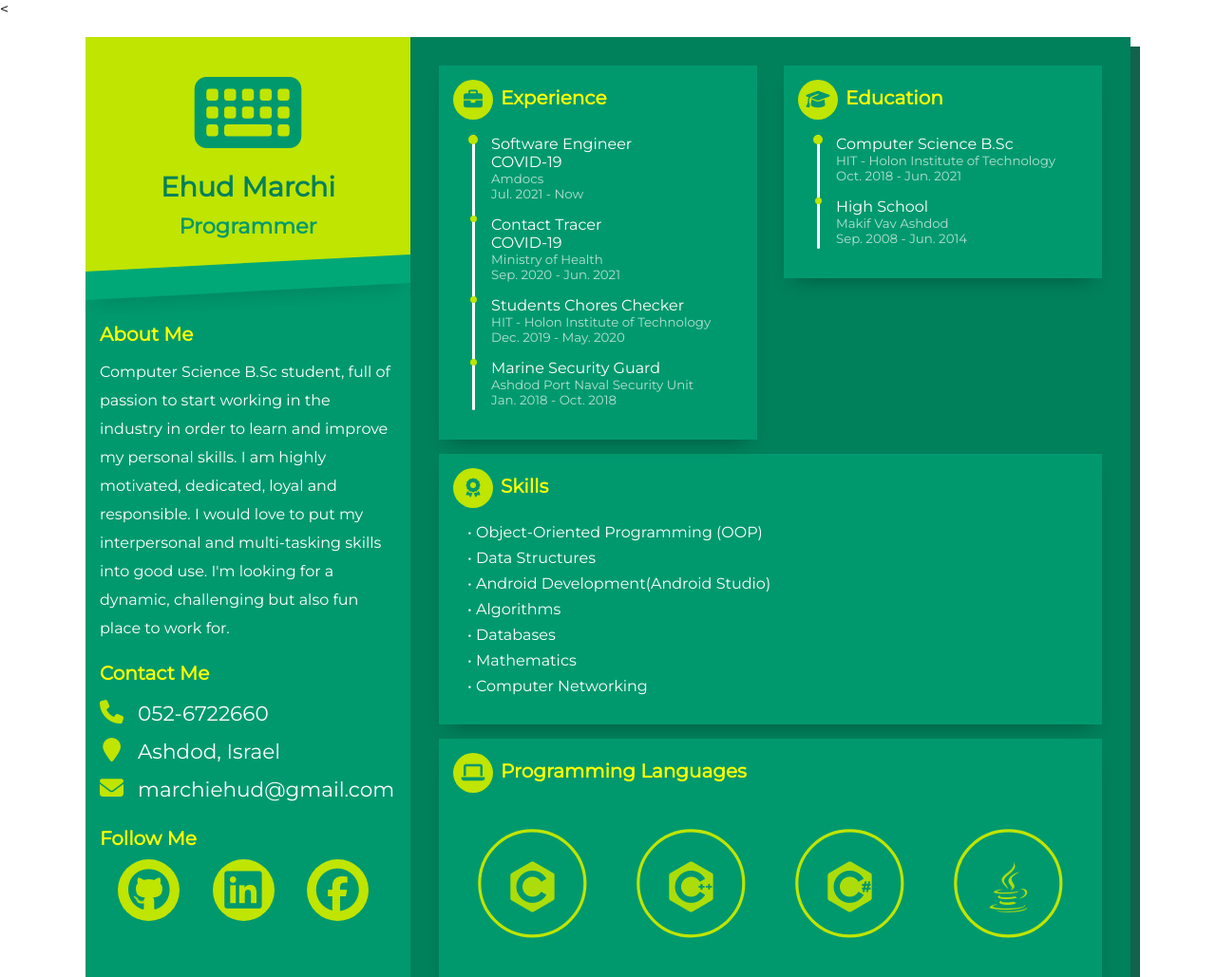
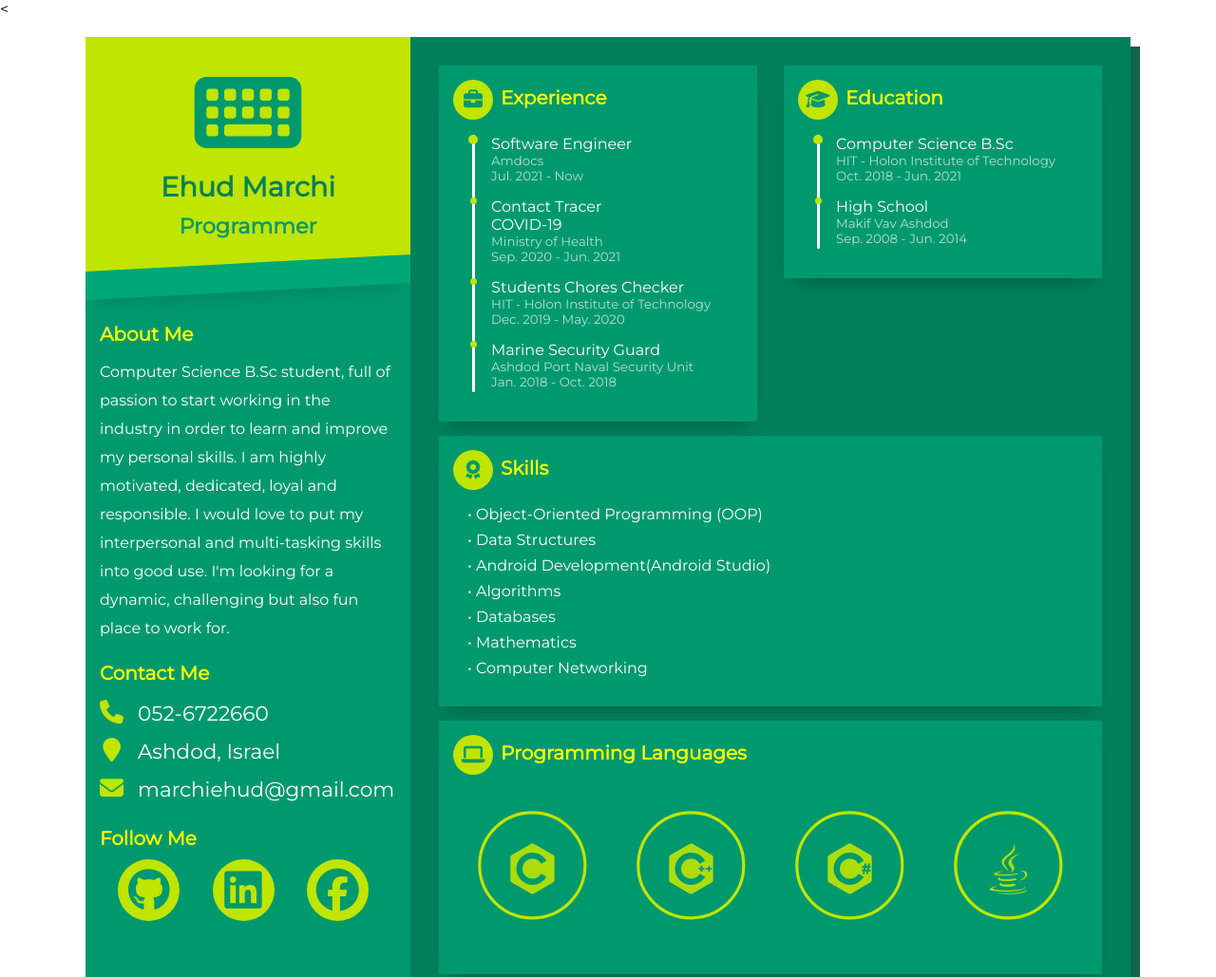
Before and after one commit to EhudMarchi/CV, a plain HTML site: page index.html in a window 1280 px wide. Shown: the top 1029 px of the page at 95% size. Drawn offline with nearby package versions, Linux system fonts and the light colour scheme.

Commit message:
Add files via upload

```diff
--- a/index.html
+++ b/index.html
@@ -56,7 +56,7 @@
     <div class="work">
       <h3><i class="fa fa-briefcase"></i>Experience</h3>
       <ul>
-        <li><span>Software Engineer<br>COVID-19</span><small>Amdocs</small><small>Jul. 2021 - Now</small></li>
+        <li><span>Software Engineer</span><small>Amdocs</small><small>Jul. 2021 - Now</small></li>
         <li><span>Contact Tracer<br>COVID-19</span><small>Ministry of Health</small><small>Sep. 2020 - Jun. 2021</small></li>
         <li><span>Students Chores Checker</span><small>HIT - Holon Institute of Technology</small><small>Dec. 2019 - May. 2020</small></li>
         <li><span>Marine Security Guard</span><small>Ashdod Port Naval Security Unit</small><small>Jan. 2018 - Oct. 2018</small></li>
```
